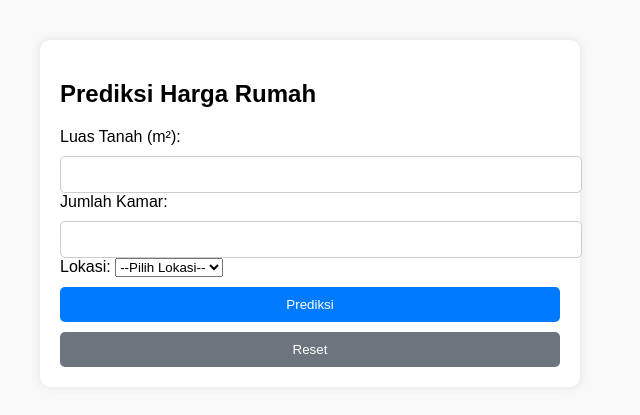
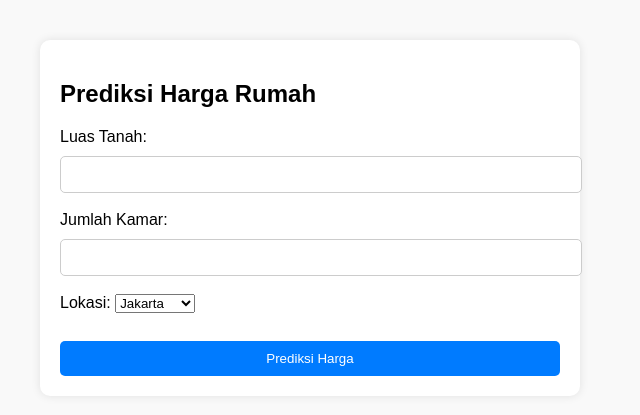
Before and after one commit to KaFresh-ka/project-flask-prediksi-harga, a Flask app: page / in a window 1280 px wide. Shown: the top 415 px of the page, without its empty margins (330-970 px from the left). Run offline with Flask 3, Linux system fonts and the light colour scheme; parts of the project's set-up code (start-up, migrations or seed data) failed here and were passed over.

Commit message:
Ganti form input sesuai dengan request Flask

```diff
--- a/mini-predictor1/app.py
+++ b/mini-predictor1/app.py
@@ -11,11 +11,14 @@ model = pickle.load(open('model.pkl', 'rb'))
 @app.route('/', methods=['GET', 'POST'])
 def home():
     if request.method == 'POST':
-        # Tangkap form dan lakukan prediksi
-        luas = float(request.form['luas'])
-        kamar = int(request.form['kamar'])
-        lokasi = request.form['lokasi']
+        try:
+            luas = float(request.form['luas'])
+            kamar = int(request.form['kamar'])
+            lokasi = request.form['lokasi']
+        except KeyError as e:
+            return f"Error: Key {str(e)} tidak ditemukan dalam form", 400
 
+        # Proses prediksi
         lokasi_mapping = {'jakarta': 5, 'bandung': 3, 'surabaya': 4}
         lokasi_encoded = lokasi_mapping.get(lokasi.lower(), 0)
 
--- a/mini-predictor1/templates/index.html
+++ b/mini-predictor1/templates/index.html
@@ -47,22 +47,22 @@
     <div class="form-container">
         <h2>Prediksi Harga Rumah</h2>
         <form method="POST">
-            <label>Luas Tanah (m²):</label>
-            <input type="number" name="luas_tanah" required min="1">
+            <label for="luas">Luas Tanah:</label>
+            <input type="number" id="luas" name="luas" required><br><br>
 
-            <label>Jumlah Kamar:</label>
-            <input type="number" name="jumlah_kamar" required min="1">
+            <label for="kamar">Jumlah Kamar:</label>
+            <input type="number" id="kamar" name="kamar" required><br><br>
 
-            <label>Lokasi:</label>
-            <select name="lokasi" required>
-                <option value="">--Pilih Lokasi--</option>
-                <option value="1">Kota</option>
-                <option value="0">Desa</option>
-            </select>
+            <label for="lokasi">Lokasi:</label>
+            <select id="lokasi" name="lokasi" required>
+                <option value="jakarta">Jakarta</option>
+                <option value="bandung">Bandung</option>
+                <option value="surabaya">Surabaya</option>
+            </select><br><br>
 
-            <button type="submit">Prediksi</button>
-            <button type="reset" style="background-color: #6c757d; margin-top:10px;">Reset</button>
+            <button type="submit">Prediksi Harga</button>
         </form>
+
 
         {% if error %}
     <div class="result" style="background: #f8d7da; color: #721c24;">
```
